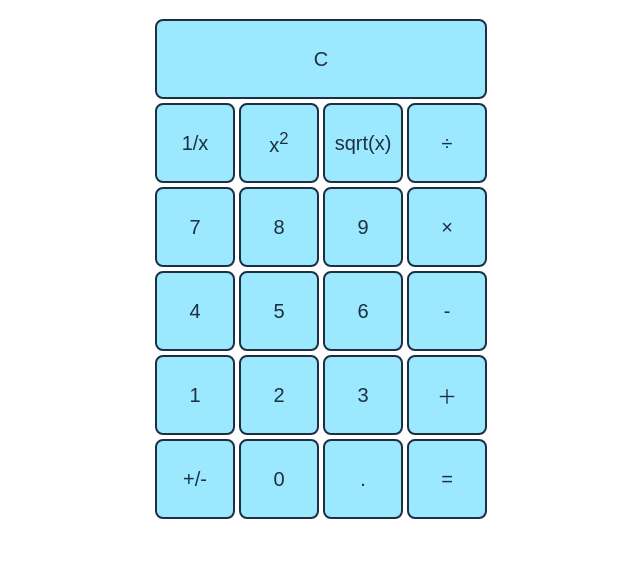
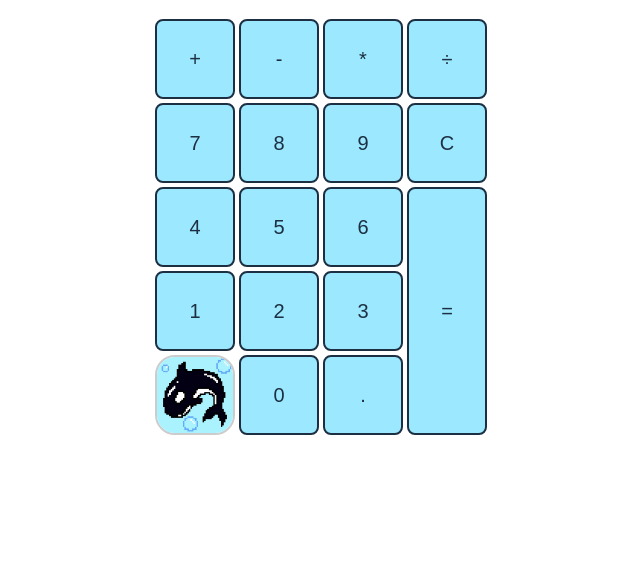
Before and after one commit to wbjung2917/RPAGen2_JSProject1, a plain HTML site: page index.html in a window 1280 px wide. Shown: the part 213-800 px from the top of the page, without its empty margins (319-959 px from the left). Drawn offline with Linux system fonts and the light colour scheme.

Commit message:
confirm base layout

```diff
--- a/css/index.css
+++ b/css/index.css
@@ -50,9 +50,20 @@ button:active{
     color : #1D2F42;
     margin: 0;
 }
+#button-group{
+    display: flex;
+}
 #line{
     display: flex;
+    flex-direction: column;
 }
-#clear{
-    width : 332px;
+#equal{
+    height : 248px;
 }
+#profile-img{
+    width : 76px;
+    height : 76px;
+    margin : 2px;
+    border : #cccccc 2px solid;
+    border-radius: 20px;
+}
--- a/index.html
+++ b/index.html
@@ -11,39 +11,38 @@
     <div id="contents">
         <h1 id="title">Calculator</h1>
         <div id="formula-box">
-            <p id="history">hihi</p>
-            <p id="formula">asdfasdf</p>
+            <p id="history"></p>
+            <p id="formula"></p>
         </div>
-        <button class="operator" onclick="clickClear()" id="clear">C</button>
+        <div id="button-group">
             <div id="line">
-            <button class="operator" id="frac">1/x</button>
-            <button class="operator" id="square">x<sup>2</sup></button>
-            <button class="operator" id="sqrt">sqrt(x)</button>
-            <button class="operator" id="div">÷</button>
+                <button class="operator" onclick="clickOperators(this)" id="plus">+</button>
+                <button class="number" onclick="clickNumbers(this)" id="7">7</button>
+                <button class="number" onclick="clickNumbers(this)" id="4">4</button>
+                <button class="number" onclick="clickNumbers(this)" id="1">1</button>
+                <img src="img/Orca_Profile.png" id="profile-img">
             </div>
             <div id="line">
-            <button class="number" onclick="clickNumbers(this)" id="7">7</button>
+                <button class="operator" onclick="clickOperators(this)" id="minus">-</button>
                 <button class="number" onclick="clickNumbers(this)" id="8">8</button>
-            <button class="number" onclick="clickNumbers(this)" id="9">9</button>
-            <button class="operator" id="mul">×</button>
+                <button class="number" onclick="clickNumbers(this)" id="5">5</button>
+                <button class="number" onclick="clickNumbers(this)" id="2">2</button>
+                <button class="number" onclick="clickNumbers(this)" id="0">0</button>
             </div>
             <div id="line">
-            <button class="number" onclick="clickNumbers(this)" id="4">4</button>
-            <button class="number" onclick="clickNumbers(this)" id="5">5</button>
+                <button class="operator" onclick="clickOperators(this)" id="mul">*</button>
+                <button class="number" onclick="clickNumbers(this)" id="9">9</button>
                 <button class="number" onclick="clickNumbers(this)" id="6">6</button>
-            <button class="operator" id="minus">-</button>
+                <button class="number" onclick="clickNumbers(this)" id="3">3</button>
+                <button class="number" onclick="clickNumbers(this)" id="dot">.</button>
             </div>
             <div id="line">
-            <button class="number" onclick="clickNumbers(this)" id="1">1</button>
-            <button class="number" onclick="clickNumbers(this)" id="2">2</button>
-            <button class="number" onclick="clickNumbers(this)" id="3">3</button>
-            <button class="operator" id="plus">＋</button>
+                <button class="operator" onclick="clickOperators(this)" id="div">÷</button>
+                <button class="operator" onclick="clickClear()" id="clear">C</button>
+                <button class="operator" id="equal">=</button>
             </div>
             <div id="line">
-            <button class="operator" id="negate">+/-</button>
-            <button class="number" onclick="clickNumbers(this)" id="0">0</button>
-            <button class="number" onclick="clickNumbers(this)" id="dot">.</button>
-            <button class="operator" id="equal">=</button>
+            </div>
         </div>
     </div>
     <script type="text/javascript" src="js/index.js"></script>
--- a/js/index.js
+++ b/js/index.js
@@ -8,3 +8,16 @@ function clickClear(){
     history.innerHTML="";
     formula.innerHTML="";
 }
+function clickOperators(operator){
+    let formula=document.getElementById("formula");
+    let operatorList=["+","-","*","÷"]
+    if(formula.innerHTML.trim()==""){
+        console.log("아무것도 없는곳에 연산자를 입력할 수 없습니다.")
+    }
+    else if(!operatorList.includes(formula.innerHTML.charAt(formula.innerHTML.length-1))){
+        formula.innerHTML+=operator.innerHTML;
+    }
+    else{
+        console.log("연산자를 이어서 입력할 수 없습니다.");
+    }
+}
```
Also changed, not shown: img/Orca_Profile.png (added). Lines whose indentation alone changed are shown as unchanged.
